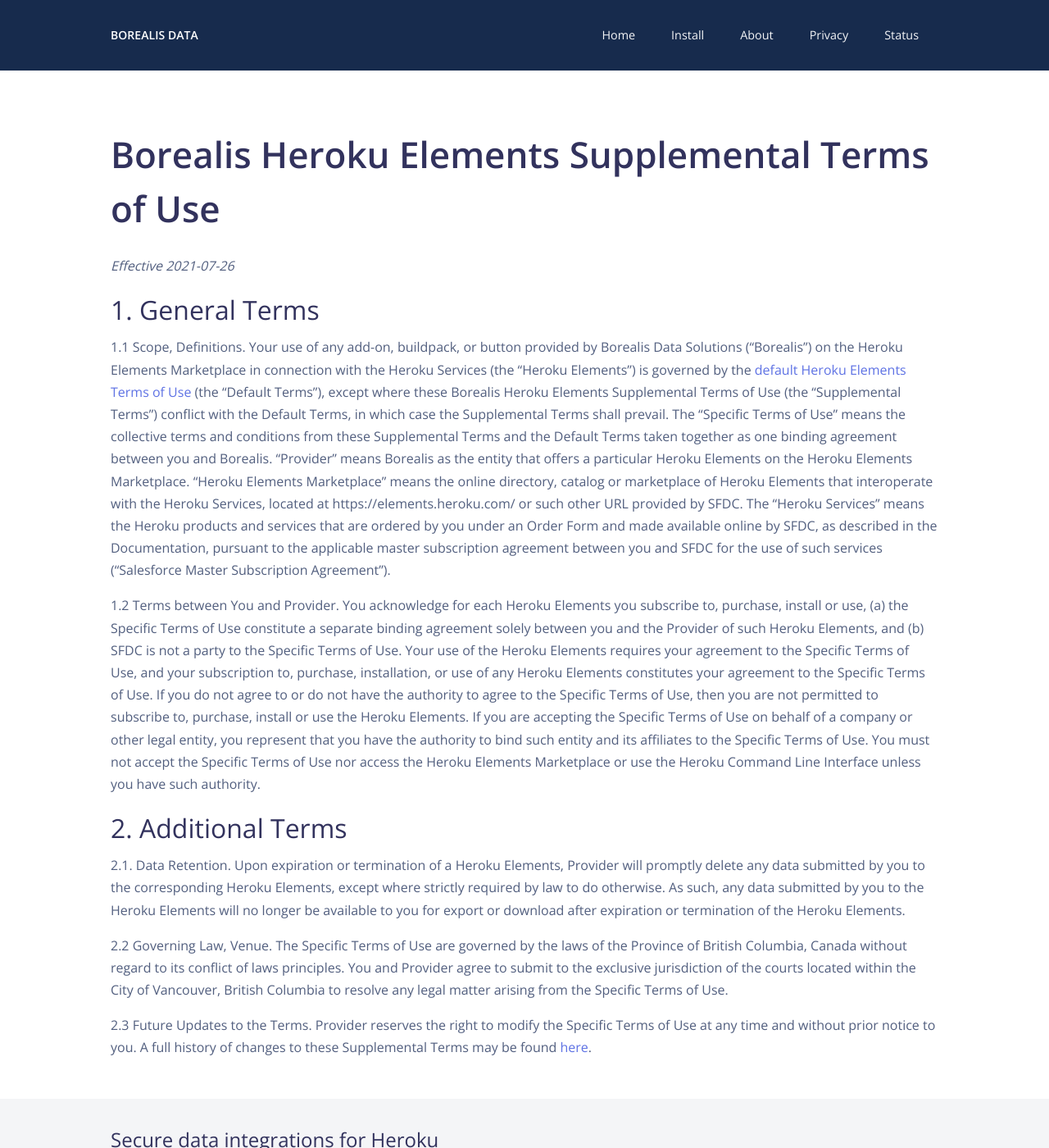
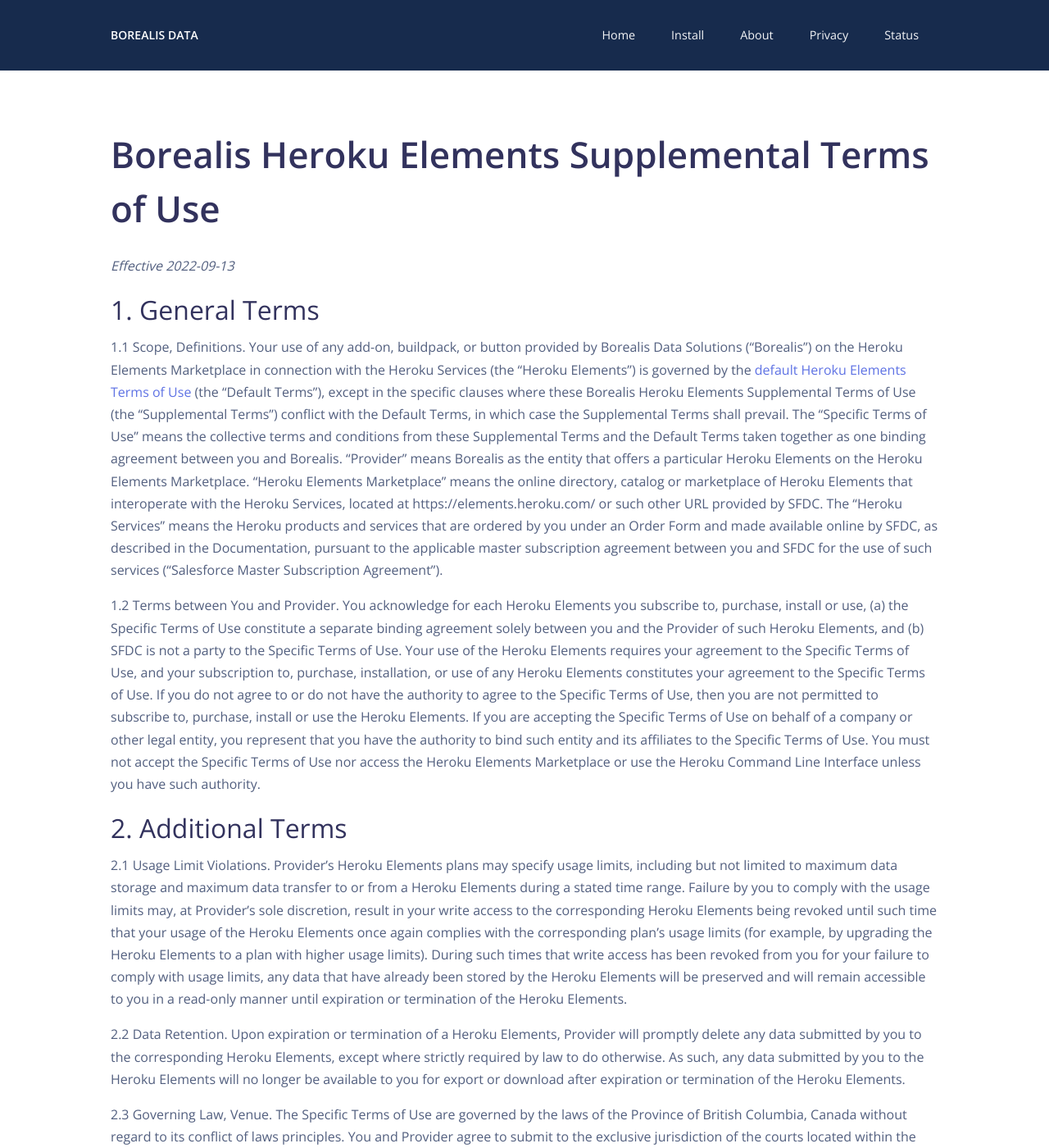
Before and after one commit to OldSneerJaw/borealis-data-www, a Jekyll site: the page built from _pages/heroku-elements-supplemental-terms-of-use.md, in a window 1280 px wide and 1400 px high. Shown: the whole window at 82% size. Built offline with Jekyll 4.4.1, drawn with Linux system fonts in a browser that asks for light colours; nearby versions of some CDN libraries; some of the changed text lies outside the part shown.

Commit message:
Usage limit violations provision in terms of use
Explains that write access may be revoked for an add-on if that add-on exceeds the plan's usage limits (e.g. the data storage limit).

```diff
--- a/_pages/heroku-elements-supplemental-terms-of-use.md
+++ b/_pages/heroku-elements-supplemental-terms-of-use.md
@@ -3,18 +3,20 @@
 description: Terms of use for Heroku Elements that are maintained by Borealis Data Solutions
 ---
 
-_Effective 2021-07-26_
+_Effective 2022-09-13_
 
 ## 1. General Terms
 
-**1.1 Scope, Definitions.** Your use of any add-on, buildpack, or button provided by Borealis Data Solutions ("**Borealis**") on the Heroku Elements Marketplace in connection with the Heroku Services (the "**Heroku Elements**") is governed by the [default Heroku Elements Terms of Use](https://www.heroku.com/policy/heroku-elements-terms) (the "**Default Terms**"), except where these Borealis Heroku Elements Supplemental Terms of Use (the "**Supplemental Terms**") conflict with the Default Terms, in which case the Supplemental Terms shall prevail. The "**Specific Terms of Use**" means the collective terms and conditions from these Supplemental Terms and the Default Terms taken together as one binding agreement between you and Borealis. "**Provider**" means Borealis as the entity that offers a particular Heroku Elements on the Heroku Elements Marketplace. "**Heroku Elements Marketplace**" means the online directory, catalog or marketplace of Heroku Elements that interoperate with the Heroku Services, located at https://elements.heroku.com/ or such other URL provided by SFDC. The "**Heroku Services**" means the Heroku products and services that are ordered by you under an Order Form and made available online by SFDC, as described in the Documentation, pursuant to the applicable master subscription agreement between you and SFDC for the use of such services ("**Salesforce Master Subscription Agreement**").
+**1.1 Scope, Definitions.** Your use of any add-on, buildpack, or button provided by Borealis Data Solutions ("**Borealis**") on the Heroku Elements Marketplace in connection with the Heroku Services (the "**Heroku Elements**") is governed by the [default Heroku Elements Terms of Use](https://www.heroku.com/policy/heroku-elements-terms) (the "**Default Terms**"), except in the specific clauses where these Borealis Heroku Elements Supplemental Terms of Use (the "**Supplemental Terms**") conflict with the Default Terms, in which case the Supplemental Terms shall prevail. The "**Specific Terms of Use**" means the collective terms and conditions from these Supplemental Terms and the Default Terms taken together as one binding agreement between you and Borealis. "**Provider**" means Borealis as the entity that offers a particular Heroku Elements on the Heroku Elements Marketplace. "**Heroku Elements Marketplace**" means the online directory, catalog or marketplace of Heroku Elements that interoperate with the Heroku Services, located at https://elements.heroku.com/ or such other URL provided by SFDC. The "**Heroku Services**" means the Heroku products and services that are ordered by you under an Order Form and made available online by SFDC, as described in the Documentation, pursuant to the applicable master subscription agreement between you and SFDC for the use of such services ("**Salesforce Master Subscription Agreement**").
 
 **1.2 Terms between You and Provider.** You acknowledge for each Heroku Elements you subscribe to, purchase, install or use, (a) the Specific Terms of Use constitute a separate binding agreement solely between you and the Provider of such Heroku Elements, and (b) SFDC is not a party to the Specific Terms of Use. Your use of the Heroku Elements requires your agreement to the Specific Terms of Use, and your subscription to, purchase, installation, or use of any Heroku Elements constitutes your agreement to the Specific Terms of Use. If you do not agree to or do not have the authority to agree to the Specific Terms of Use, then you are not permitted to subscribe to, purchase, install or use the Heroku Elements. If you are accepting the Specific Terms of Use on behalf of a company or other legal entity, you represent that you have the authority to bind such entity and its affiliates to the Specific Terms of Use. You must not accept the Specific Terms of Use nor access the Heroku Elements Marketplace or use the Heroku Command Line Interface unless you have such authority.
 
 ## 2. Additional Terms
 
-**2.1. Data Retention.** Upon expiration or termination of a Heroku Elements, Provider will promptly delete any data submitted by you to the corresponding Heroku Elements, except where strictly required by law to do otherwise. As such, any data submitted by you to the Heroku Elements will no longer be available to you for export or download after expiration or termination of the Heroku Elements.
+**2.1 Usage Limit Violations.** Provider's Heroku Elements plans may specify usage limits, including but not limited to maximum data storage and maximum data transfer to or from a Heroku Elements during a stated time range. Failure by you to comply with the usage limits may, at Provider's sole discretion, result in your write access to the corresponding Heroku Elements being revoked until such time that your usage of the Heroku Elements once again complies with the corresponding plan's usage limits (for example, by upgrading the Heroku Elements to a plan with higher usage limits). During such times that write access has been revoked from you for your failure to comply with usage limits, any data that have already been stored by the Heroku Elements will be preserved and will remain accessible to you in a read-only manner until expiration or termination of the Heroku Elements.
 
-**2.2 Governing Law, Venue.** The Specific Terms of Use are governed by the laws of the Province of British Columbia, Canada without regard to its conflict of laws principles. You and Provider agree to submit to the exclusive jurisdiction of the courts located within the City of Vancouver, British Columbia to resolve any legal matter arising from the Specific Terms of Use.
+**2.2 Data Retention.** Upon expiration or termination of a Heroku Elements, Provider will promptly delete any data submitted by you to the corresponding Heroku Elements, except where strictly required by law to do otherwise. As such, any data submitted by you to the Heroku Elements will no longer be available to you for export or download after expiration or termination of the Heroku Elements.
 
-**2.3 Future Updates to the Terms.** Provider reserves the right to modify the Specific Terms of Use at any time and without prior notice to you. A full history of changes to these Supplemental Terms may be found [here](https://github.com/OldSneerJaw/borealis-data-www/commits/main/heroku-elements-supplemental-terms-of-use.md).
+**2.3 Governing Law, Venue.** The Specific Terms of Use are governed by the laws of the Province of British Columbia, Canada without regard to its conflict of laws principles. You and Provider agree to submit to the exclusive jurisdiction of the courts located within the City of Vancouver, British Columbia to resolve any legal matter arising from the Specific Terms of Use.
+
+**2.4 Future Updates to the Terms.** Provider reserves the right to modify the Specific Terms of Use at any time and without prior notice to you. A full history of changes to these Supplemental Terms may be found [here](https://github.com/OldSneerJaw/borealis-data-www/commits/main/_pages/heroku-elements-supplemental-terms-of-use.md).
```
